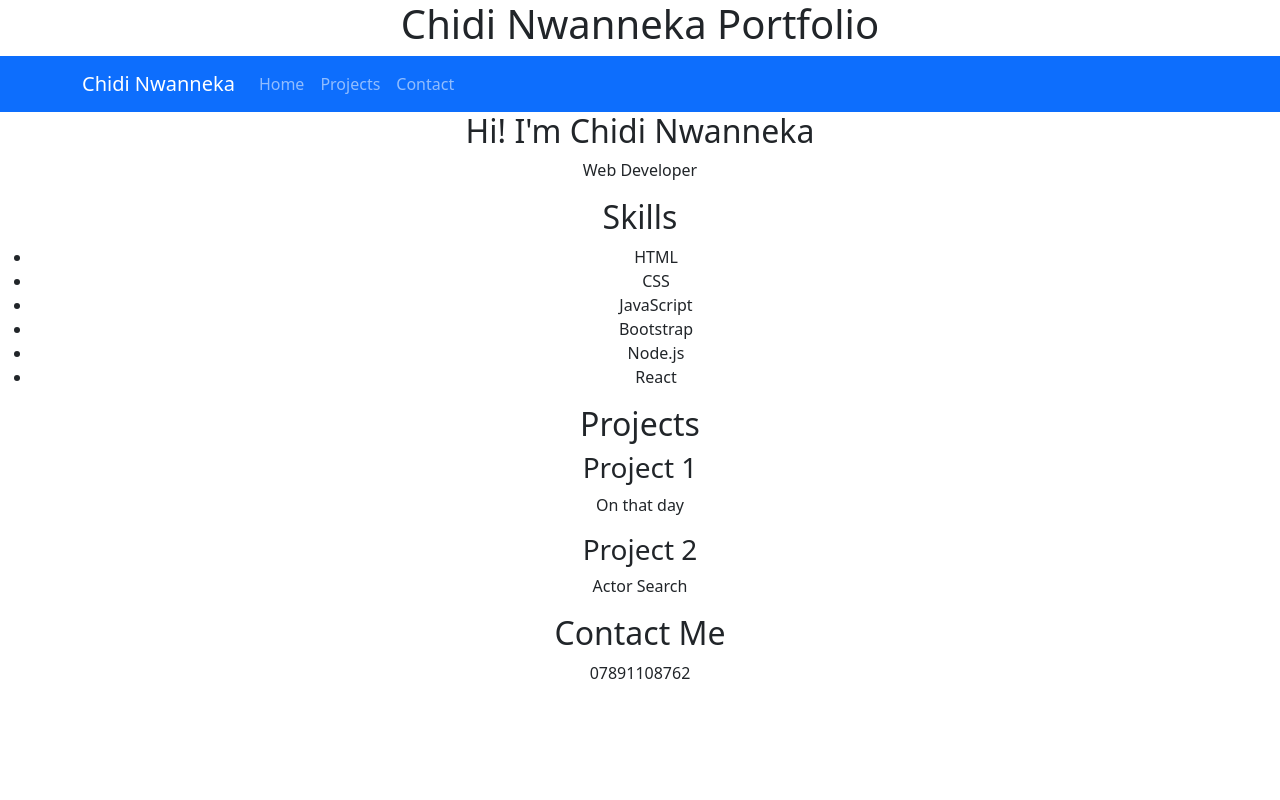
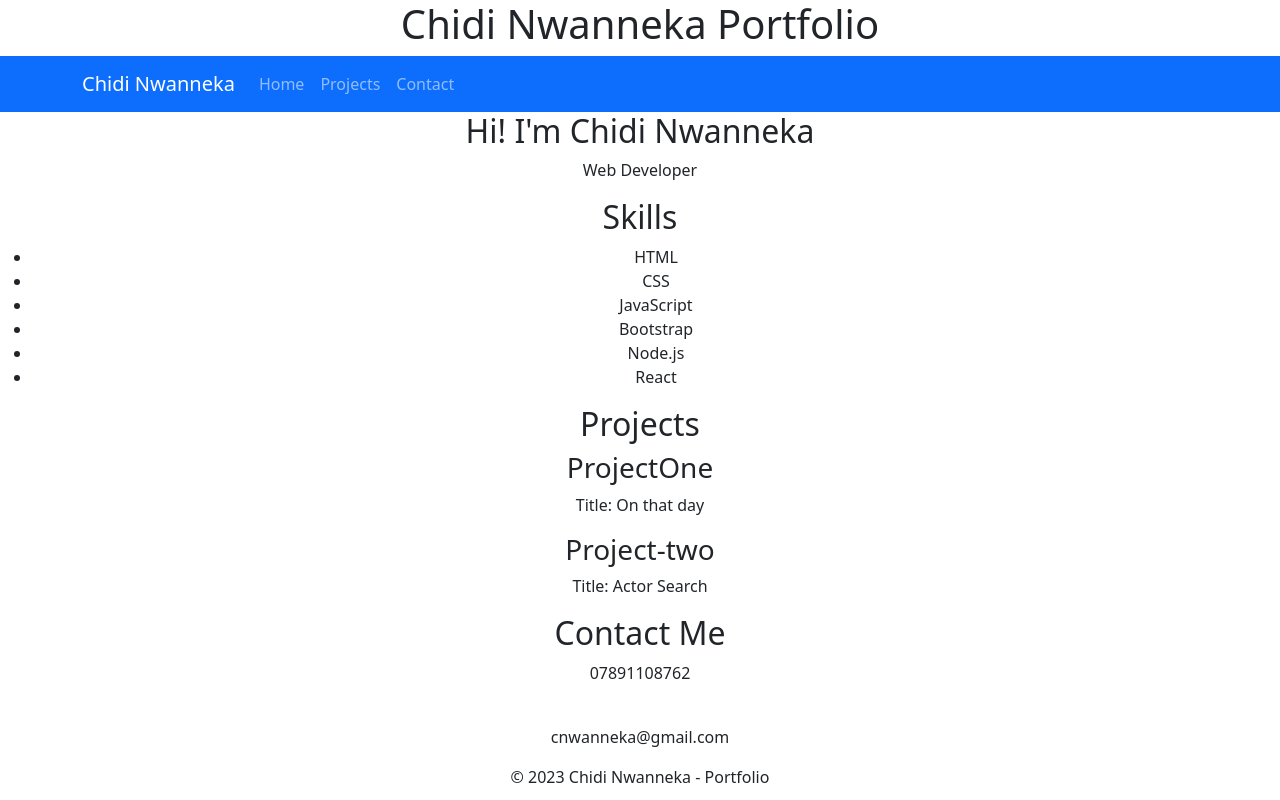
Before and after one commit to cnwanneka/react-portfolio, a React (Create React App) app: page / in a window 1280 px wide. Built offline with nearby package versions, Linux system fonts and the light colour scheme.

Commit message:
added footer

```diff
--- a/src/App.js
+++ b/src/App.js
@@ -39,20 +39,25 @@ function App() {
         <section id="projects">
           <h2>Projects</h2>
           <div className="project">
-            <h3>Project 1</h3>
-            <p>On that day</p>
+            <h3>ProjectOne</h3>
+            <p>Title: On that day</p>
           </div>
           <div className="project">
-            <h3>Project 2</h3>
-            <p>Actor Search</p>
+            <h3>Project-two</h3>
+            <p>Title: Actor Search</p>
           </div>
         </section>
         <section id="contact">
           <h2>Contact Me</h2>
           <p>07891108762</p>
+          <br></br>
+          <p>cnwanneka@gmail.com</p>
 
         </section>
       </main>
+      <footer>
+        &copy; 2023 Chidi Nwanneka - Portfolio
+      </footer>
 
     </div>
   );
```
